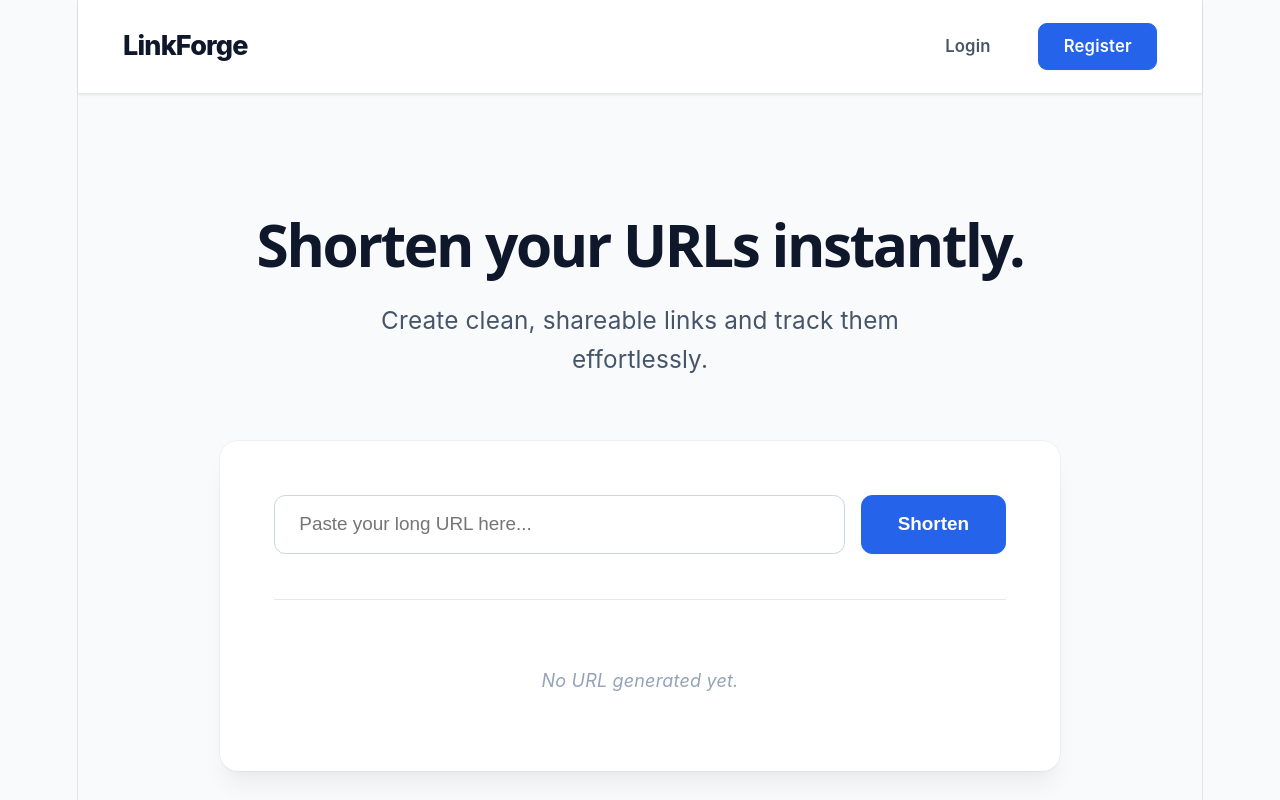
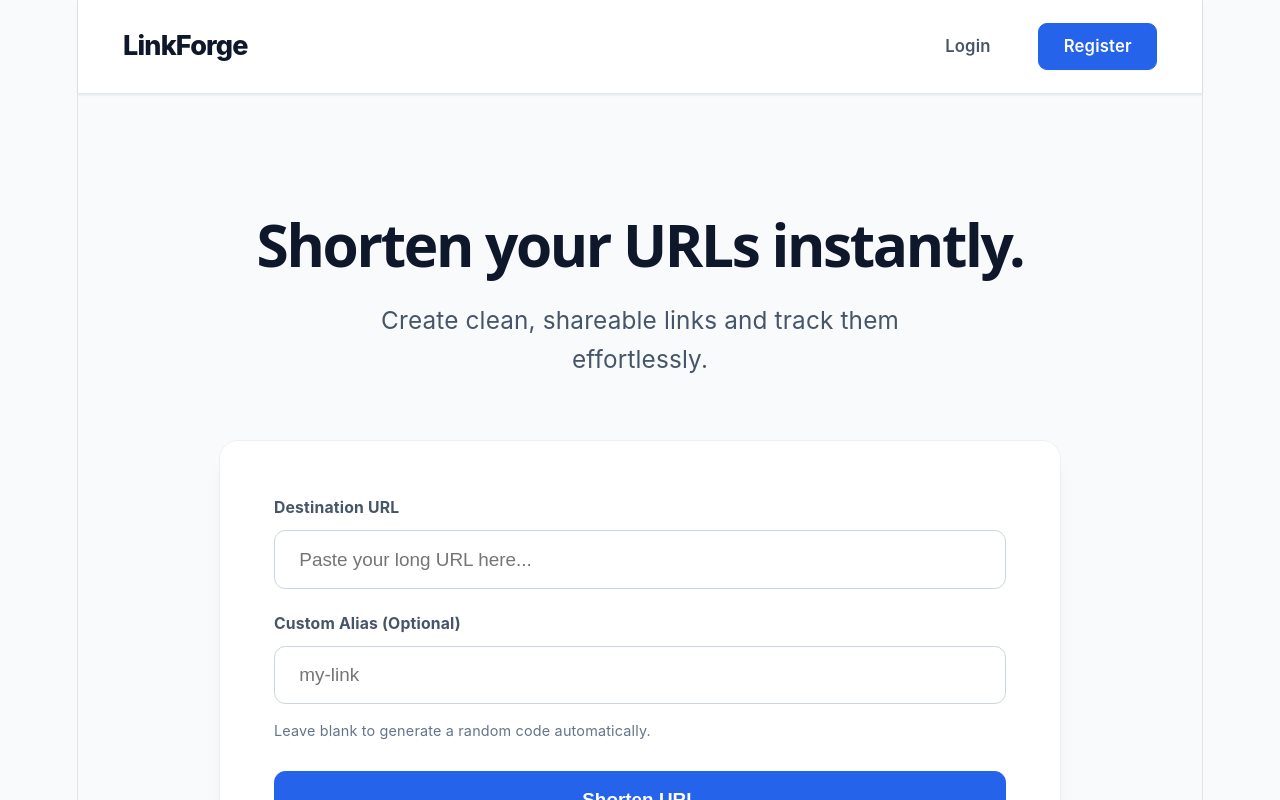
Before and after one commit to ayush-sthapak1/LinkForge, a React (Vite) app in the folder client/: page / in a window 1280 px wide. Shown: the top 800 px of the page. Built offline with nearby package versions, Linux system fonts and the light colour scheme; no server answers.

Commit message:
custom alias update

```diff
--- a/client/src/pages/Dashboard.jsx
+++ b/client/src/pages/Dashboard.jsx
@@ -193,6 +193,9 @@ function Dashboard() {
                         >
                           {getAbsoluteShortUrl(item.shortCode)}
                         </a>
+                        <span className={`alias-badge ${item.isCustom ? "custom-badge" : "auto-badge"}`}>
+                          {item.isCustom ? "Custom" : "Auto"}
+                        </span>
                         <span className="click-badge">
                           {item.clickCount || 0} clicks
                         </span>
--- a/client/src/pages/Home.jsx
+++ b/client/src/pages/Home.jsx
@@ -7,6 +7,7 @@ import "../styles/home.css";
 function Home() {
   const { isAuthenticated, logout } = useContext(AuthContext);
   const [url, setUrl] = useState("");
+  const [customAlias, setCustomAlias] = useState("");
   const [isLoading, setIsLoading] = useState(false);
   const [error, setError] = useState(null);
   const [successData, setSuccessData] = useState(null);
@@ -23,8 +24,9 @@ function Home() {
     setSuccessData(null);
 
     try {
-      const data = await createShortUrl(url);
+      const data = await createShortUrl(url, customAlias);
       setSuccessData(data);
+      setCustomAlias(""); // Reset alias field on success
     } catch (err) {
       const msg = err.response?.data?.message || err.message || "An unexpected error occurred.";
       setError(msg);
@@ -77,6 +79,9 @@ function Home() {
         {/* Shortener Form Card */}
         <div className="shortener-card">
           <form className="shortener-form" onSubmit={handleSubmit}>
+            <div className="form-group-wrapper">
+              <div className="input-group">
+                <label className="input-label">Destination URL</label>
                 <input
                   type="text"
                   className="url-input"
@@ -86,6 +91,22 @@ function Home() {
                   disabled={isLoading}
                   required
                 />
+              </div>
+
+              <div className="input-group">
+                <label className="input-label">Custom Alias (Optional)</label>
+                <input
+                  type="text"
+                  className="url-input"
+                  placeholder="my-link"
+                  value={customAlias}
+                  onChange={(e) => setCustomAlias(e.target.value)}
+                  disabled={isLoading}
+                />
+                <span className="input-help-text">Leave blank to generate a random code automatically.</span>
+              </div>
+            </div>
+
             <button
               type="submit"
               className="btn btn-primary btn-shorten"
@@ -97,7 +118,7 @@ function Home() {
                   <span>Shortening...</span>
                 </>
               ) : (
-                "Shorten"
+                "Shorten URL"
               )}
             </button>
           </form>
--- a/client/src/services/urlService.js
+++ b/client/src/services/urlService.js
@@ -1,7 +1,7 @@
 import api from "./api";
 
-export async function createShortUrl(originalUrl) {
-  const response = await api.post("/urls", { originalUrl });
+export async function createShortUrl(originalUrl, customAlias) {
+  const response = await api.post("/urls", { originalUrl, customAlias });
   return response.data;
 }
 
--- a/client/src/styles/dashboard.css
+++ b/client/src/styles/dashboard.css
@@ -195,6 +195,28 @@ body {
   padding: 0.25rem 0.75rem;
   border-radius: 9999px;
   border: 1px solid #dbeafe;
+}
+
+.alias-badge {
+  font-size: 0.75rem;
+  font-weight: 700;
+  padding: 0.25rem 0.625rem;
+  border-radius: 9999px;
+  text-transform: uppercase;
+  letter-spacing: 0.05em;
+  border: 1px solid transparent;
+}
+
+.custom-badge {
+  background-color: #f0fdf4;
+  color: #166534;
+  border-color: #dcfce7;
+}
+
+.auto-badge {
+  background-color: #f8fafc;
+  color: #64748b;
+  border-color: #e2e8f0;
 }
 
 .url-metadata {
--- a/client/src/styles/home.css
+++ b/client/src/styles/home.css
@@ -128,8 +128,37 @@ body {
 
 .shortener-form {
   display: flex;
-  gap: 0.875rem;
+  flex-direction: column;
+  align-items: stretch;
   margin-bottom: 0;
+}
+
+.form-group-wrapper {
+  display: flex;
+  flex-direction: column;
+  gap: 1.25rem;
+  width: 100%;
+  margin-bottom: 1.5rem;
+  text-align: left;
+}
+
+.input-group {
+  display: flex;
+  flex-direction: column;
+  gap: 0.5rem;
+  width: 100%;
+}
+
+.input-label {
+  font-size: 0.875rem;
+  font-weight: 700;
+  color: #475569;
+}
+
+.input-help-text {
+  font-size: 0.8rem;
+  color: #64748b;
+  margin-top: 0.25rem;
 }
 
 .url-input {
@@ -160,6 +189,7 @@ body {
   font-size: 1.05rem;
   font-weight: 700;
   border-radius: 0.625rem;
+  width: 100%;
 }
 
 /* Error message display */
```
Also changed, not shown: 2 other files (tests, documents, lock files or other folders). Lines whose indentation alone changed are shown as unchanged.
